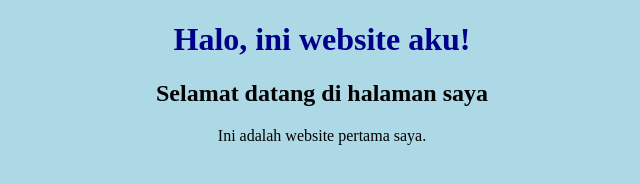
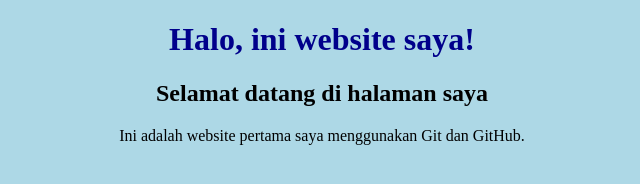
Before and after one commit to AnindyaCR22/praktikum-git-25-556143-SV-25883, a plain HTML site: page index.html in a window 1280 px wide. Shown: the whole page, without its empty margins (318-958 px from the left). Drawn offline with Linux system fonts and the light colour scheme.

Commit message:
git add . git commit -m "fix: perbaiki kalimat dan penulisan"

```diff
--- a/index.html
+++ b/index.html
@@ -4,8 +4,8 @@
     <title>Website Pertamaku</title>
 </head>
 <body style="background-color: lightblue; text-align: center;">
-    <h1 style="color: darkblue;">Halo, ini website aku!</h1>
+    <h1 style="color: darkblue;">Halo, ini website saya!</h1>
     <h2>Selamat datang di halaman saya</h2>
-    <p>Ini adalah website pertama saya.</p>
+    <p>Ini adalah website pertama saya menggunakan Git dan GitHub.</p>
 </body>
 </html>
```
